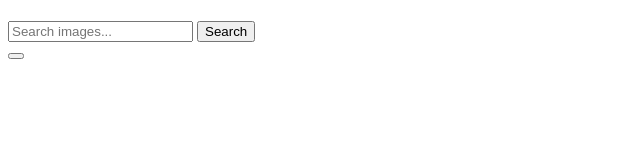
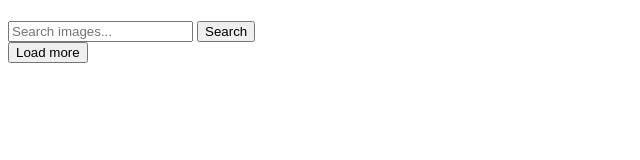
Before and after one commit to MaksymSkala/goit-js-hw-11, a plain HTML site: page index.html in a window 1280 px wide. Shown: the whole page, without its empty margins (0-640 px from the left). Drawn offline with nearby package versions, Linux system fonts and the light colour scheme; some packages are replaced by stand-ins of ours; a script that the page names is missing.

Commit message:
Deploying to gh-pages from @ MaksymSkala/goit-js-hw-11@d39e37e3c3ef162f5ef60735936bedf6100970b3 🚀

```diff
--- a/index.html
+++ b/index.html
@@ -1 +1 @@
-<!DOCTYPE html><html lang="en"><head><meta charset="utf-8"><meta name="viewport" content="width=device-width, initial-scale=1.0"><title>Image Search App</title><link rel="stylesheet" href="https://cdn.jsdelivr.net/npm/simplelightbox@2.8.0/dist/simplelightbox.min.css"><link rel="stylesheet" href="/goit-js-hw-11/index.a71a2920.css"><script src="/goit-js-hw-11/index.377f1dff.js" type="module"></script><script src="/goit-js-hw-11/index.5486f150.js" nomodule="" defer></script></head><body> <header> <h1></h1> <form class="search-form" id="search-form"> <input type="text" name="searchQuery" autocomplete="off" placeholder="Search images..."> <button type="submit">Search</button> </form> </header> <main> <div></div> <button></button> <div></div> </main> <script src="https://cdn.jsdelivr.net/npm/axios/dist/axios.min.js"></script> <script src="https://cdn.jsdelivr.net/npm/simplelightbox@2.8.0/dist/simple-lightbox.min.js"></script> </body></html>
+<!DOCTYPE html><html lang="en"><head><meta charset="utf-8"><meta name="viewport" content="width=device-width, initial-scale=1.0"><title>Image Search App</title><link rel="stylesheet" href="https://cdn.jsdelivr.net/npm/simplelightbox@2.8.0/dist/simplelightbox.min.css"><link rel="stylesheet" href="/goit-js-hw-11/index.a71a2920.css"><script src="/goit-js-hw-11/index.377f1dff.js" type="module"></script><script src="/goit-js-hw-11/index.5486f150.js" nomodule="" defer></script></head><body> <header> <h1></h1> <form class="search-form" id="search-form"> <input type="text" name="searchQuery" autocomplete="off" placeholder="Search images..."> <button type="submit">Search</button> </form> </header> <main> <div class="gallery"> </div> <button type="button" class="load-more">Load more</button> <div id="message" class="message"></div> </main> <script src="https://cdn.jsdelivr.net/npm/axios/dist/axios.min.js"></script> <script src="https://cdn.jsdelivr.net/npm/simplelightbox@2.8.0/dist/simple-lightbox.min.js"></script> </body></html>
```
